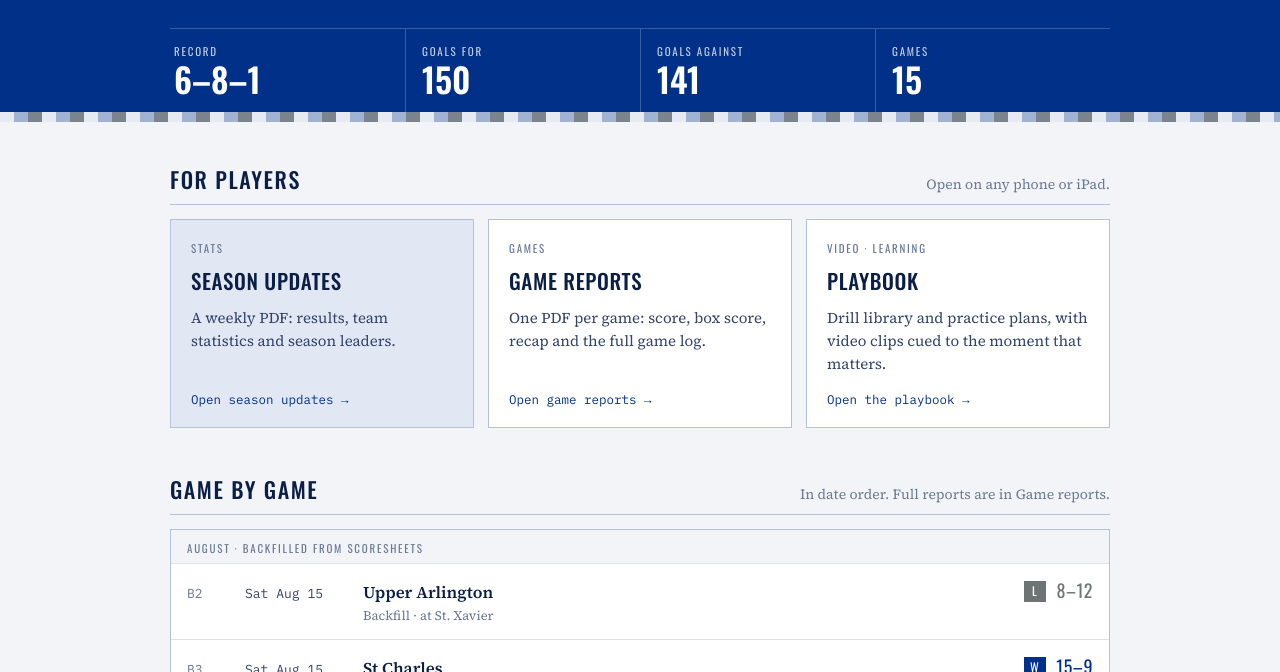
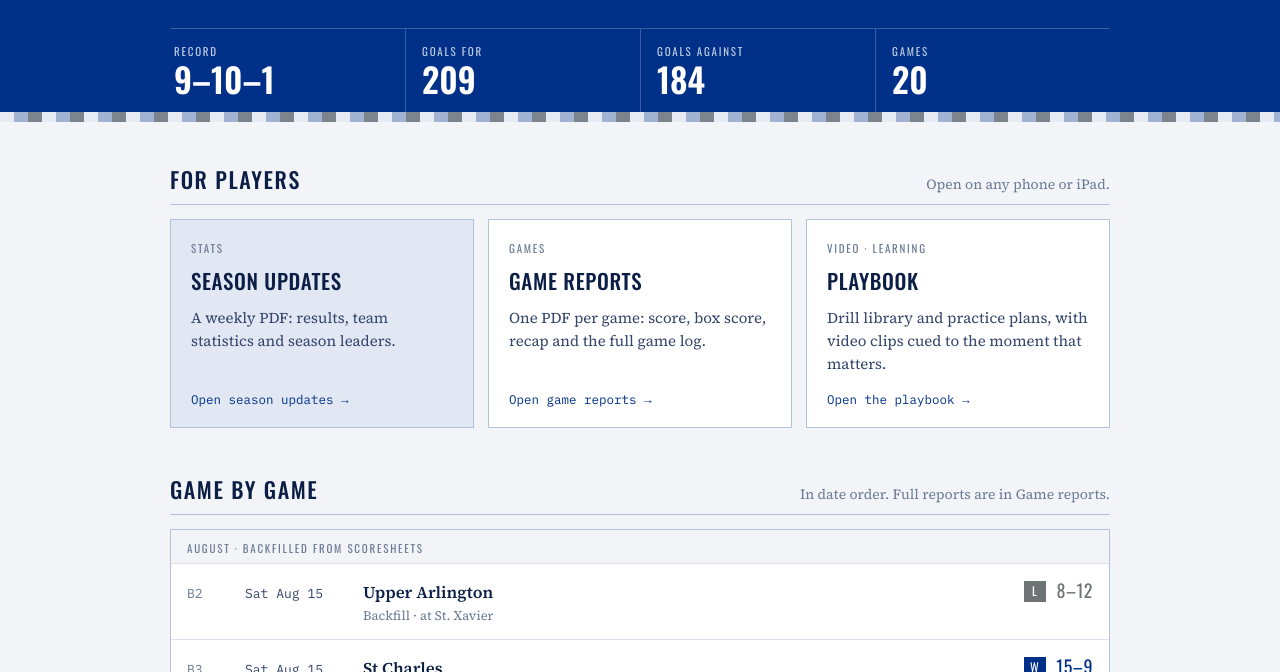
Before and after one commit to jeffcarr-2mp/wp-hub, a plain HTML site: page index.html in a window 1280 px wide. Shown: the part 128-800 px from the top of the page. Drawn offline with nearby package versions, Linux system fonts and the light colour scheme.

Commit message:
Add files via upload

```diff
--- a/index.html
+++ b/index.html
@@ -72,10 +72,10 @@ footer{border-top:1px solid var(--line);padding-block:18px 36px;color:var(--mute
   <div class="brand"><img src="https://jeffcarr-2mp.github.io/wp-playbook/icon-180.png" alt="St. Xavier">
     <div><div class="eyebrow">St. Xavier Water Polo · 2026</div><h1>Online Hub</h1><span class="proto">PROTOTYPE v1 · updated Sep 10, 2026</span></div></div>
   <div class="board">
-    <div><span class="k">Record</span><span class="v">6–8–1</span></div>
-    <div><span class="k">Goals for</span><span class="v">150</span></div>
-    <div><span class="k">Goals against</span><span class="v">141</span></div>
-    <div><span class="k">Games</span><span class="v">15</span></div>
+    <div><span class="k">Record</span><span class="v">9–10–1</span></div>
+    <div><span class="k">Goals for</span><span class="v">209</span></div>
+    <div><span class="k">Goals against</span><span class="v">184</span></div>
+    <div><span class="k">Games</span><span class="v">20</span></div>
   </div>
 </div><div class="rope" aria-hidden="true"></div></header>
 <main class="wrap">
@@ -107,6 +107,11 @@ footer{border-top:1px solid var(--line);padding-block:18px 36px;color:var(--mute
 <li><div class="game rL"><span class="gid">5</span><span class="when">Sat Sep 5</span><span class="opp"><b>Ann Arbor Pioneer</b><small>Upper Arlington</small></span><span class="sc"><span class="res">L</span> 6–10</span></div></li>
 <li><div class="game rW"><span class="gid">6</span><span class="when">Sat Sep 5</span><span class="opp"><b>New Albany</b><small>Upper Arlington · first app-tracked game</small></span><span class="sc"><span class="res">W</span> 12–9</span></div></li>
 <li><div class="game rW"><span class="gid">7</span><span class="when">Tue Sep 8</span><span class="opp"><b>Walnut Hills</b><small>At Walnut Hills</small></span><span class="sc"><span class="res">W</span> 22–5</span></div></li>
+<li><div class="game rL"><span class="gid">8</span><span class="when">Sat Sep 12</span><span class="opp"><b>St Charles</b><small>Ohio Cup</small></span><span class="sc"><span class="res">L</span> 8–10</span></div></li>
+<li><div class="game rW"><span class="gid">9</span><span class="when">Sat Sep 12</span><span class="opp"><b>Wolvinoles</b><small>Ohio Cup</small></span><span class="sc"><span class="res">W</span> 18–4</span></div></li>
+<li><div class="game rW"><span class="gid">10</span><span class="when">Sat Sep 12</span><span class="opp"><b>New Albany</b><small>Ohio Cup</small></span><span class="sc"><span class="res">W</span> 14–7</span></div></li>
+<li><div class="game rW"><span class="gid">11</span><span class="when">Sun Sep 13</span><span class="opp"><b>Sycamore</b><small>Ohio Cup · home</small></span><span class="sc"><span class="res">W</span> 14–11</span></div></li>
+<li><div class="game rL"><span class="gid">12</span><span class="when">Sun Sep 13</span><span class="opp"><b>Upper Arlington</b><small>Ohio Cup</small></span><span class="sc"><span class="res">L</span> 5–11</span></div></li>
 </ol>
   <p class="note">B games are early-season sheets filed as they arrive; the whole season is renumbered in date order once the backfill is complete. The Aug 15 game against Worthington (a win) is still waiting on its scoresheet.</p>
 </section>
```
